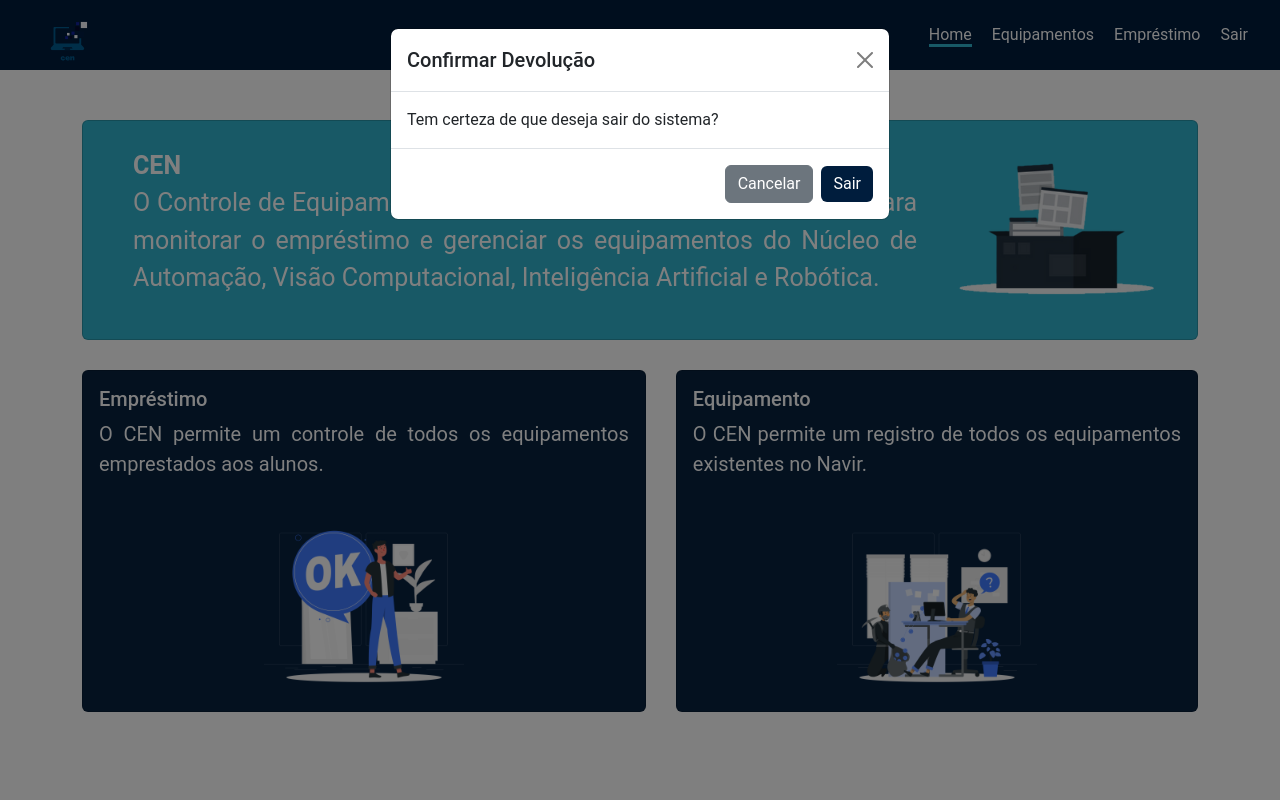
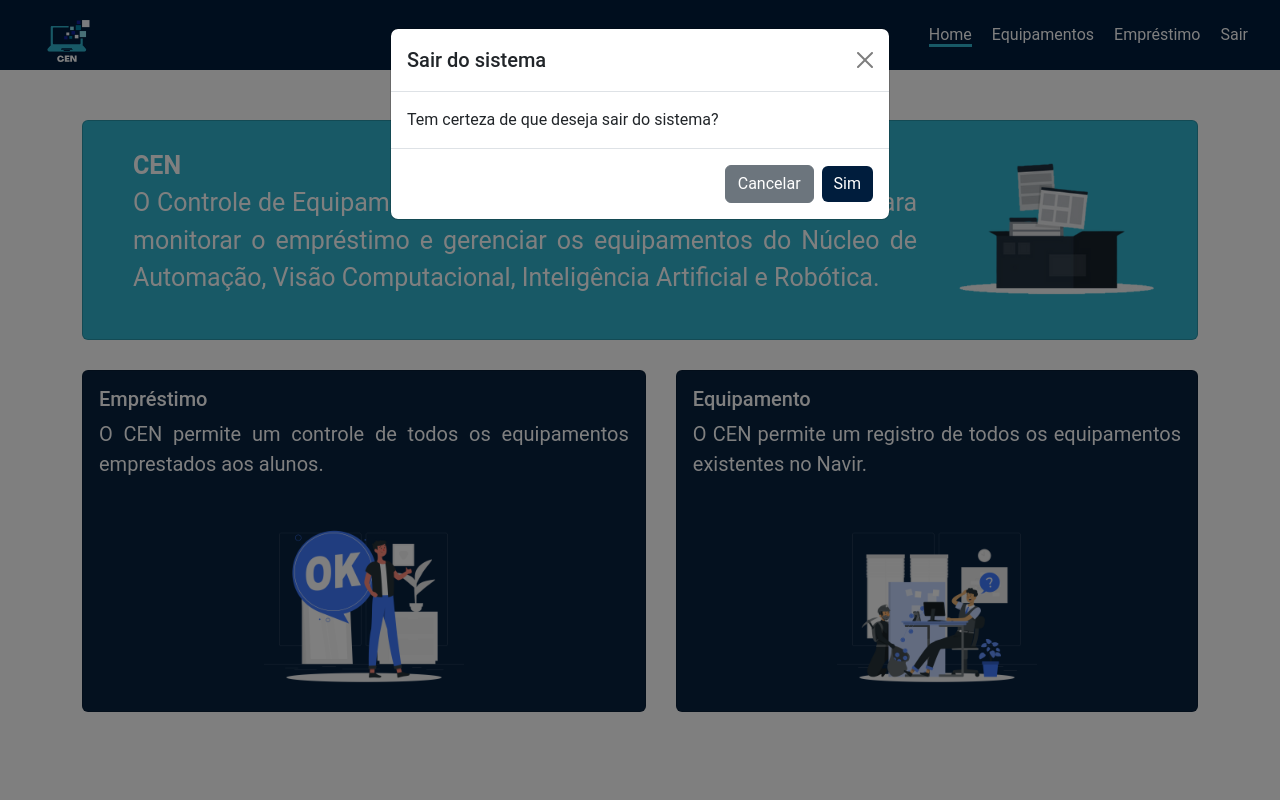
Before and after one commit to assuncaofelipe/CEN-Eng-Web-Django-II, a Django app: page / in a window 1280 px wide, after a click on "Sair". Run offline with Django 4.2, Linux system fonts and the light colour scheme; the visitor is signed in with stand-in values (Sample User, id 1).

Commit message:
new ui-ux

```diff
--- a/app/templates/base.html
+++ b/app/templates/base.html
@@ -28,7 +28,7 @@
         <div class="container-fluid">
             <div class="navbar-brand">
                 <a href="/">
-                    <img src="{% static 'image/logo.svg' %}" width="50px" height="60px" class="logo">
+                    <img src="{% static 'image/logo-atual.svg' %}" width="50px" height="60px" class="logo">
                 </a>
             </div>
             <div class="d-flex navbar-links">
--- a/static/js/script.js
+++ b/static/js/script.js
@@ -1,19 +1,7 @@
 document.addEventListener("DOMContentLoaded", () => {
   const menuToggle = document.getElementById("menu-toggle");
-  const navbarMenu = document.querySelector(".navbar-menu");
 
   menuToggle.addEventListener("click", function () {
     navbarMenu.classList.toggle("active");
   });
-
-  const navbarLinks = document.querySelectorAll(".navbar-links a");
-  const currentURL = window.location.pathname;
-
-  navbarLinks.forEach(link => {
-      const linkURL = link.getAttribute("href");
-
-      if (currentURL === linkURL) {
-          link.classList.add("active");
-      }
-  });
 });
--- a/templates/modal/confirm_logout.html
+++ b/templates/modal/confirm_logout.html
@@ -3,7 +3,7 @@
     <div class="modal-dialog" role="document">
         <div class="modal-content">
             <div class="modal-header">
-                <h5 class="modal-title" id="confirmarDevolucaoModalLabel">Confirmar Devolução</h5>
+                <h5 class="modal-title" id="confirmarDevolucaoModalLabel">Sair do sistema</h5>
                 <button type="button" class="btn-close" data-bs-dismiss="modal" aria-label="Close"></button>
             </div>
             <div class="modal-body">
@@ -11,7 +11,7 @@
             </div>
             <div class="modal-footer">
                 <button type="button" class="btn btn-secondary" data-bs-dismiss="modal">Cancelar</button>
-                <a type="button" class="btn btn-primary" style="background-color: #001D3D; border: none;" href="{% url 'logout' %}">Sair</a>
+                <a type="button" class="btn btn-primary" style="background-color: #001D3D; border: none;" href="{% url 'logout' %}">Sim</a>
             </div>
         </div>
     </div>
```
Also changed, not shown: static/image/logo-atual.svg (added).
